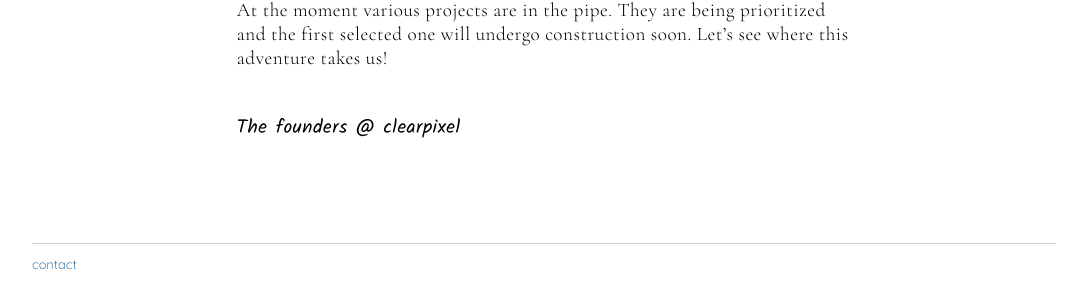
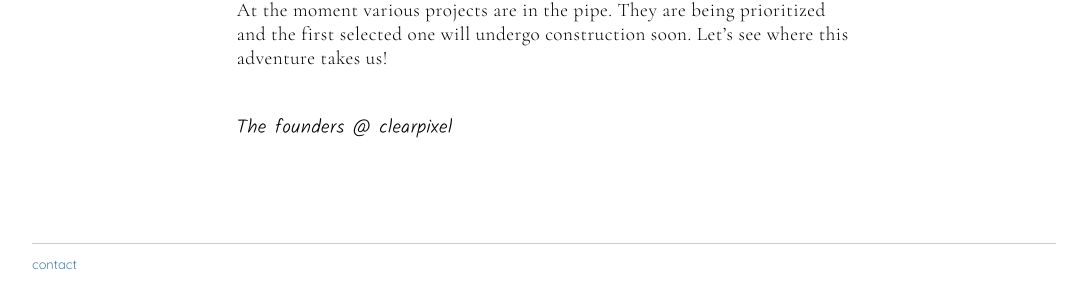
Before and after one commit to eric-2d/eric-2d.github.io, a Jekyll site: the page built from _posts/2016-11-05-hey-there-world.md, in a window 1280 px wide. Shown: the part 275-582 px from the top of the page, without its empty margins (96-1161 px from the left). Built offline with Jekyll 4.4.1, drawn with Linux system fonts in a browser that asks for light colours.

Commit message:
lighter font

```diff
--- a/_layouts/default.html
+++ b/_layouts/default.html
@@ -5,7 +5,7 @@
         <!-- link to main stylesheet -->
         <link rel="stylesheet" type="text/css" href="/css/main.css">
         <link href="https://fonts.googleapis.com/css?family=Quicksand:300,400" rel="stylesheet">
-        <link href="https://fonts.googleapis.com/css?family=Cormorant+Garamond:300|Josefin+Slab|Kalam" rel="stylesheet">
+        <link href="https://fonts.googleapis.com/css?family=Cormorant+Garamond:300|Josefin+Slab|Kalam:300" rel="stylesheet">
     </head>
     <body>
         <div class="container">
```
